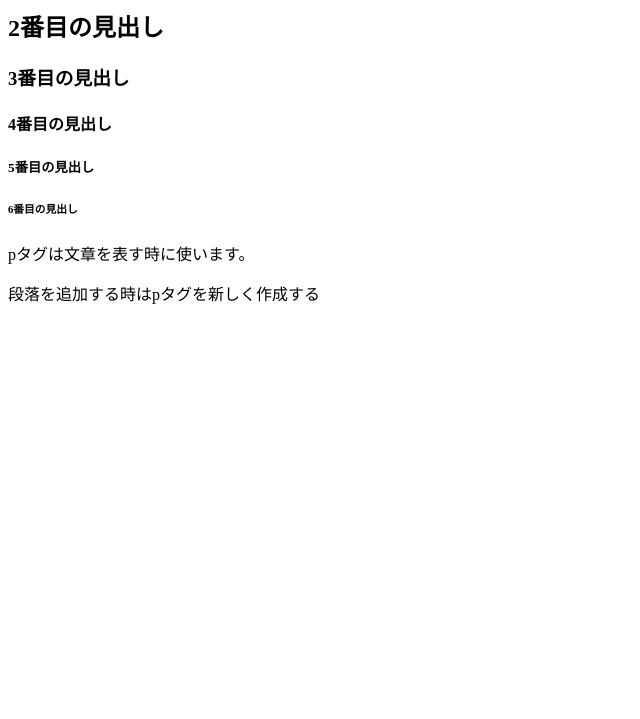
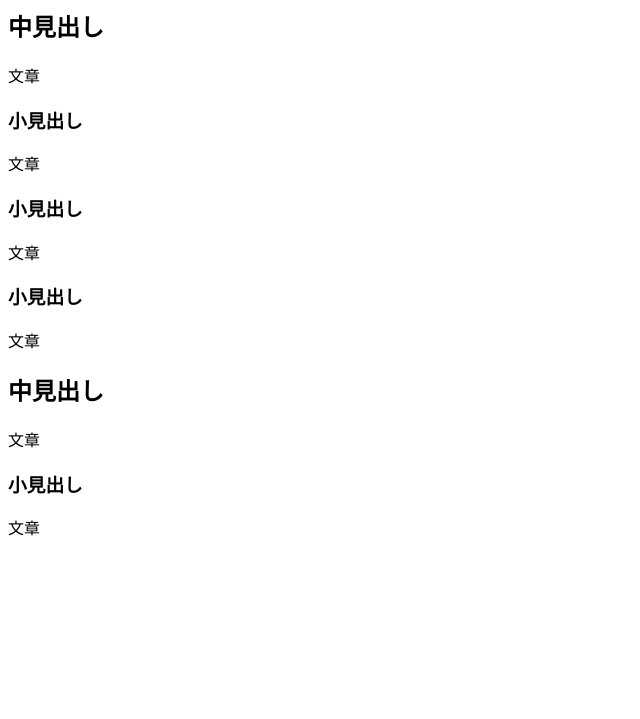
Before and after one commit to sskana/headline, a plain HTML site: page index.html in a window 1280 px wide. Shown: the part 81-800 px from the top of the page, without its empty margins (0-640 px from the left). Drawn offline with Linux system fonts and the light colour scheme.

Commit message:
3章「見出しと文章」のためのhtmlファイルの作成

```diff
--- a/index.html
+++ b/index.html
@@ -6,13 +6,24 @@
     <title>Document</title>
 </head>
 <body>
-<h1>1番目の見出し</h1>
-<h2>2番目の見出し</h2>
-<h3>3番目の見出し</h3>
-<h4>4番目の見出し</h4>
-<h5>5番目の見出し</h5>
-<h6>6番目の見出し</h6>
-<p>pタグは文章を表す時に使います。</p>
-<p>段落を追加する時はpタグを新しく作成する</p>
+<h1>大見出し</h1>
+
+<h2>中見出し</h2>
+<p>文章</p>
+
+<h3>小見出し</h3>
+<p>文章</p>
+
+<h3>小見出し</h3>
+<p>文章</p>
+
+<h3>小見出し</h3>
+<p>文章</p>
+
+<h2>中見出し</h2>
+<p>文章</p>
+
+<h3>小見出し</h3>
+<p>文章</p>
 </body>
 </html>
```
